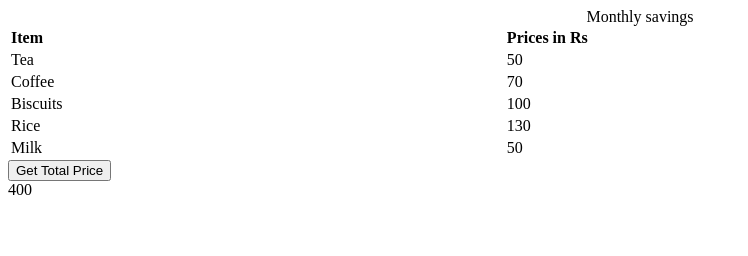
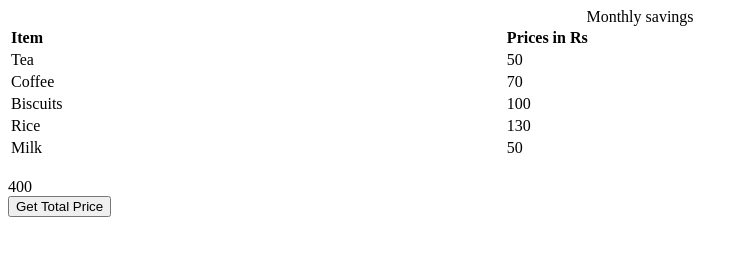
Before and after one commit to acciojob/grofers-checkout-RitankJaikar, a website: page main.html in a window 1280 px wide. Both pictures are taken after a click on the button "Get Total Price". Shown: the whole page, without its empty margins (0-748 px from the left). Drawn offline with Linux system fonts and the light colour scheme.

Commit message:
created a submission

```diff
--- a/main.html
+++ b/main.html
@@ -37,6 +37,8 @@
       <td class="price">50</td>
     </tr>
   </table>
+	<br>
+	<div id="ans"></div>
     <script type="text/javascript" src="./script.js">
 </script>
 
--- a/script.js
+++ b/script.js
@@ -9,9 +9,8 @@ const getSum = () => {
 	allPrice.forEach(price => {
 		sum+=parseInt(price.innerText);
 	})
-	const total = document.createElement("div");
-	total.innerText= sum;
-	document.body.appendChild(total);
+	const ans = document.querySelector("#ans");
+	ans.innerText= sum;
 };
 
 getSumBtn.addEventListener("click", getSum);
```
